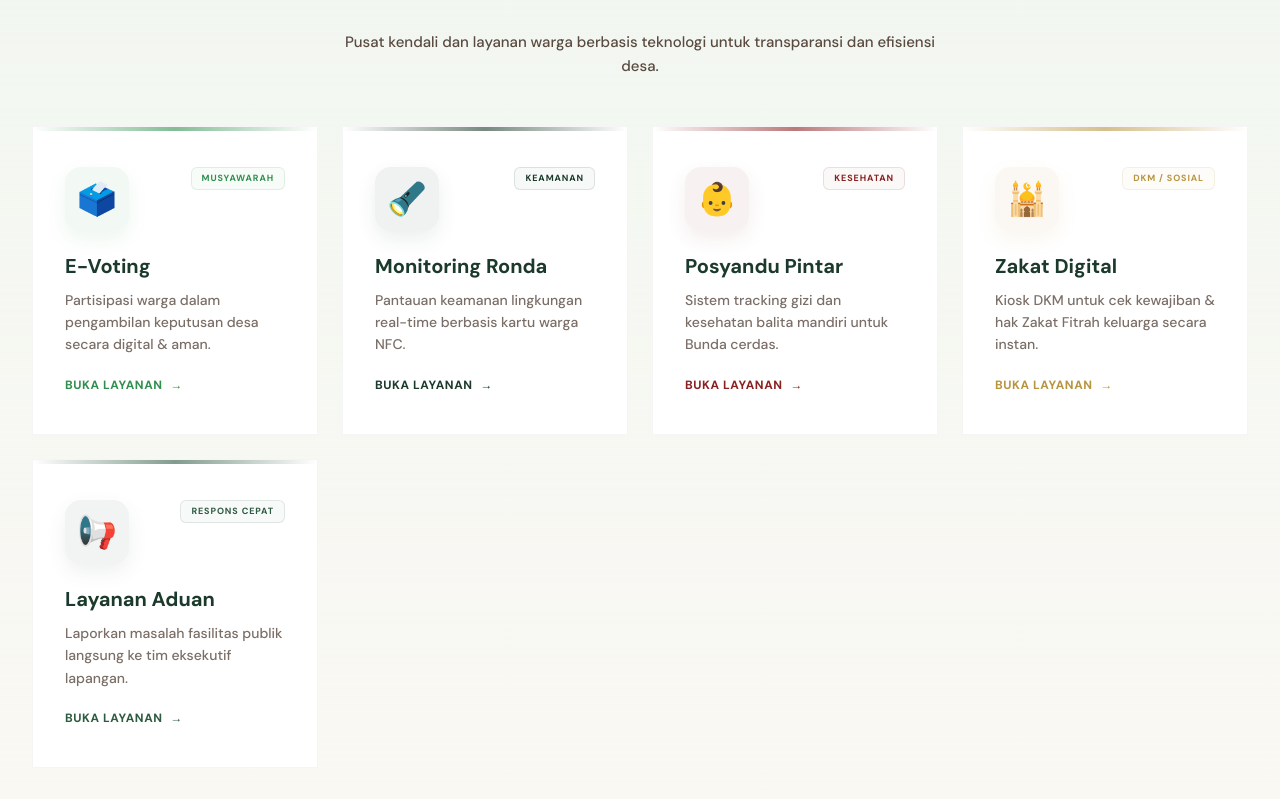
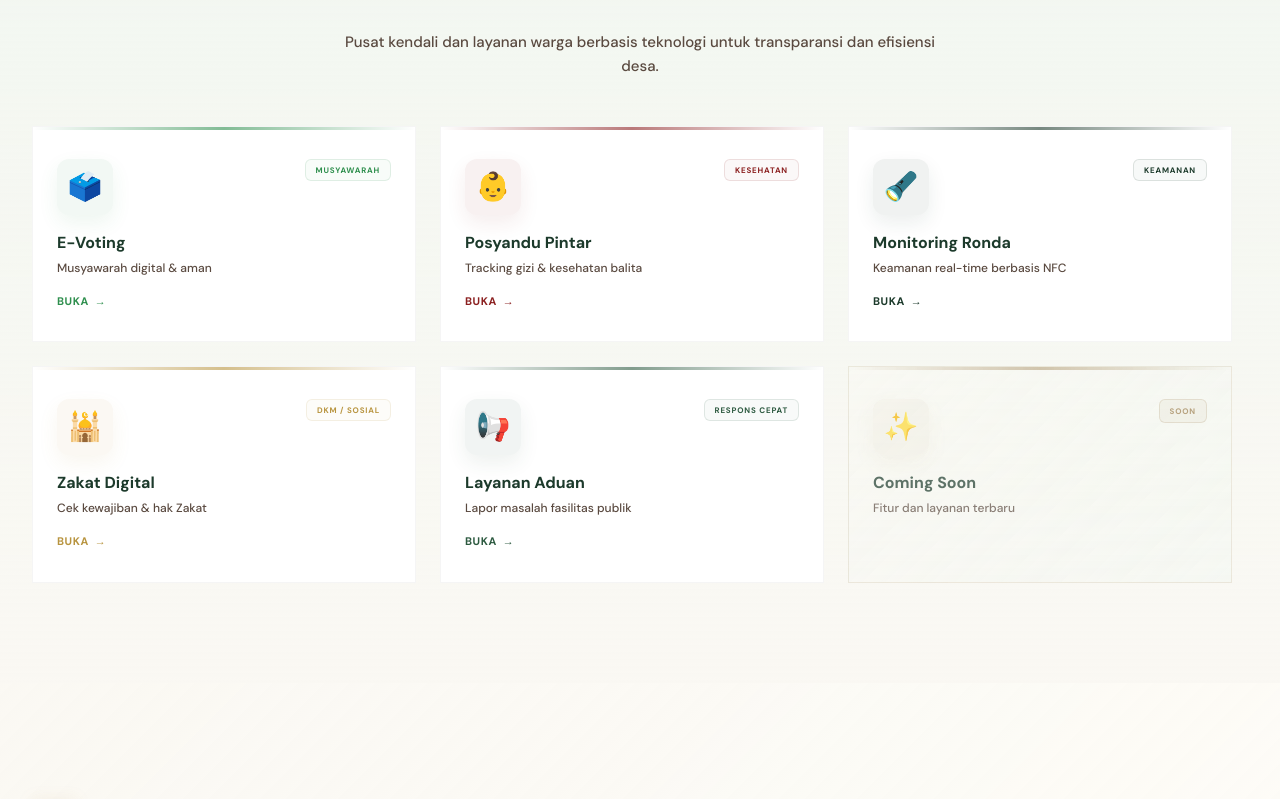
Before and after one commit to Karimkusin88/ciburial-eco-digital, a Next.js app: page / in a window 1280 px wide. Shown: the part 2961-3760 px from the top of the page. Built offline with nearby package versions, Linux system fonts and the light colour scheme; no server answers; the database is empty.

Commit message:
refactor: simplify Smart Hub cards - compact 2x3 grid with Coming Soon

```diff
--- a/components/home/TentangTab.tsx
+++ b/components/home/TentangTab.tsx
@@ -255,102 +255,133 @@ export default function TentangTab({ onNavigate, testimoni = [], onPaymentSucces
             <p style={{ color: "#5A4A40", fontSize: 15, maxWidth: 600, margin: "0 auto", fontWeight: 500, lineHeight: 1.6 }}>Pusat kendali dan layanan warga berbasis teknologi untuk transparansi dan efisiensi desa.</p>
           </div>
 
-          <div style={{ display: "grid", gridTemplateColumns: "repeat(auto-fit, minmax(280px, 1fr))", gap: 24 }}>
+          <div style={{ display: "grid", gridTemplateColumns: "repeat(3, 1fr)", gap: 24, maxWidth: 1200 }} className="grid-2x3-hub">
             {[
               {
                 title: "E-Voting",
-                desc: "Partisipasi warga dalam pengambilan keputusan desa secara digital & aman.",
+                desc: "Musyawarah digital & aman",
                 icon: "🗳️",
                 link: "/voting",
                 color: "#2F8F4E",
-                tag: "MUSYAWARAH"
+                tag: "MUSYAWARAH",
+                comingSoon: false
+              },
+              {
+                title: "Posyandu Pintar",
+                desc: "Tracking gizi & kesehatan balita",
+                icon: "👶",
+                link: "/posyandu",
+                color: "#8B2020",
+                tag: "KESEHATAN",
+                comingSoon: false
               },
               {
                 title: "Monitoring Ronda",
-                desc: "Pantauan keamanan lingkungan real-time berbasis kartu warga NFC.",
+                desc: "Keamanan real-time berbasis NFC",
                 icon: "🔦",
                 link: "/ronda",
                 color: "#1C3A2B",
-                tag: "KEAMANAN"
-              },
-              {
-                title: "Posyandu Pintar",
-                desc: "Sistem tracking gizi dan kesehatan balita mandiri untuk Bunda cerdas.",
-                icon: "👶",
-                link: "/posyandu",
-                color: "#8B2020",
-                tag: "KESEHATAN"
+                tag: "KEAMANAN",
+                comingSoon: false
               },
               {
                 title: "Zakat Digital",
-                desc: "Kiosk DKM untuk cek kewajiban & hak Zakat Fitrah keluarga secara instan.",
+                desc: "Cek kewajiban & hak Zakat",
                 icon: "🕌",
                 link: "/zakat",
                 color: "#B8943F",
-                tag: "DKM / SOSIAL"
+                tag: "DKM / SOSIAL",
+                comingSoon: false
               },
               {
                 title: "Layanan Aduan",
-                desc: "Laporkan masalah fasilitas publik langsung ke tim eksekutif lapangan.",
+                desc: "Lapor masalah fasilitas publik",
                 icon: "📢",
                 link: "/pengaduan",
                 color: "#2D5A40",
-                tag: "RESPONS CEPAT"
+                tag: "RESPONS CEPAT",
+                comingSoon: false
+              },
+              {
+                title: "Coming Soon",
+                desc: "Fitur dan layanan terbaru",
+                icon: "✨",
+                link: "#",
+                color: "#9B7D4C",
+                tag: "SOON",
+                comingSoon: true
               }
             ].map((item, i) => (
-              <a key={i} href={item.link} style={{ textDecoration: "none", color: "inherit" }} className="hub-card-link">
+              <a key={i} href={item.link} style={{ textDecoration: "none", color: "inherit", pointerEvents: item.comingSoon ? "none" : "auto" }} className="hub-card-link">
                 <div className="card-heroic" style={{
                   height: "100%",
-                  padding: "40px 32px",
-                  background: "white",
-                  border: "1.5px solid rgba(0,0,0,0.04)",
+                  padding: "32px 24px",
+                  background: item.comingSoon ? "linear-gradient(135deg,rgba(250,248,243,.5),rgba(232,245,238,.3))" : "white",
+                  border: `1.5px solid ${item.comingSoon ? "rgba(155,125,76,.2)" : "rgba(0,0,0,0.04)"}`,
                   display: "flex",
                   flexDirection: "column",
-                  gap: 20,
+                  gap: 16,
                   transition: "all 0.4s cubic-bezier(0.22, 1, 0.36, 1)",
                   position: "relative",
-                  overflow: "hidden"
+                  overflow: "hidden",
+                  opacity: item.comingSoon ? 0.7 : 1
                 }}>
                   {/* Decorative Gradient Background on Hover */}
                   <div className="hover-gradient" style={{
                     position: "absolute",
-                    top: 0, left: 0, width: "100%", height: "4px",
+                    top: 0, left: 0, width: "100%", height: "3px",
                     background: `linear-gradient(90deg, transparent, ${item.color}, transparent)`,
                     opacity: 0.6
                   }} />
 
                   <div style={{ display: "flex", justifyContent: "space-between", alignItems: "flex-start" }}>
                     <div style={{
-                      width: 64, height: 64, borderRadius: 16,
+                      width: 56, height: 56, borderRadius: 12,
                       background: `${item.color}10`,
                       display: "flex", alignItems: "center", justifyContent: "center",
-                      fontSize: 32,
+                      fontSize: 28,
                       boxShadow: `0 8px 20px ${item.color}15`
                     }}>{item.icon}</div>
-                    <span style={{ fontSize: 9, fontWeight: 900, letterSpacing: "0.1em", color: item.color, background: `${item.color}08`, padding: "4px 10px", borderRadius: 6, border: `1px solid ${item.color}20` }}>{item.tag}</span>
+                    {item.comingSoon ? (
+                      <span style={{ fontSize: 8, fontWeight: 900, letterSpacing: "0.1em", color: item.color, background: `${item.color}15`, padding: "5px 10px", borderRadius: 6, border: `1.5px solid ${item.color}40`, textTransform: "uppercase" }}>Soon</span>
+                    ) : (
+                      <span style={{ fontSize: 8, fontWeight: 900, letterSpacing: "0.1em", color: item.color, background: `${item.color}08`, padding: "4px 10px", borderRadius: 6, border: `1px solid ${item.color}20` }}>{item.tag}</span>
+                    )}
                   </div>
 
                   <div>
-                    <h3 style={{ fontSize: 20, fontWeight: 800, color: "#1C3A2B", marginBottom: 8 }}>{item.title}</h3>
-                    <p style={{ fontSize: 14, color: "#5A4A40", lineHeight: 1.6, fontWeight: 500, opacity: 0.8 }}>{item.desc}</p>
+                    <h3 style={{ fontSize: 16, fontWeight: 700, color: "#1C3A2B", marginBottom: 4 }}>{item.title}</h3>
+                    <p style={{ fontSize: 12, color: "#5A4A40", lineHeight: 1.5, fontWeight: 500 }}>{item.desc}</p>
                   </div>
 
-                  <div style={{ marginTop: "auto", display: "flex", alignItems: "center", gap: 8, color: item.color, fontSize: 12, fontWeight: 800, letterSpacing: "0.05em" }}>
-                    BUKA LAYANAN <span style={{ transition: "transform 0.3s" }} className="arrow">→</span>
-                  </div>
+                  {!item.comingSoon && (
+                    <div style={{ marginTop: "auto", display: "flex", alignItems: "center", gap: 6, color: item.color, fontSize: 11, fontWeight: 700, letterSpacing: "0.05em" }}>
+                      BUKA <span style={{ transition: "transform 0.3s" }} className="arrow">→</span>
+                    </div>
+                  )}
                 </div>
               </a>
             ))}
           </div>
         </div>
         <style>{`
+          @media (max-width: 768px) {
+            .grid-2x3-hub {
+              grid-template-columns: repeat(2, 1fr) !important;
+            }
+          }
+          @media (max-width: 480px) {
+            .grid-2x3-hub {
+              grid-template-columns: 1fr !important;
+            }
+          }
           .hub-card-link:hover .card-heroic {
-            transform: translateY(-10px);
-            box-shadow: 0 24px 48px rgba(0,0,0,0.06);
+            transform: translateY(-8px);
+            box-shadow: 0 20px 40px rgba(0,0,0,0.08);
             border-color: rgba(47,143,78,0.2);
           }
           .hub-card-link:hover .arrow {
-            transform: translateX(6px);
+            transform: translateX(4px);
           }
         `}</style>
       </section>
```
